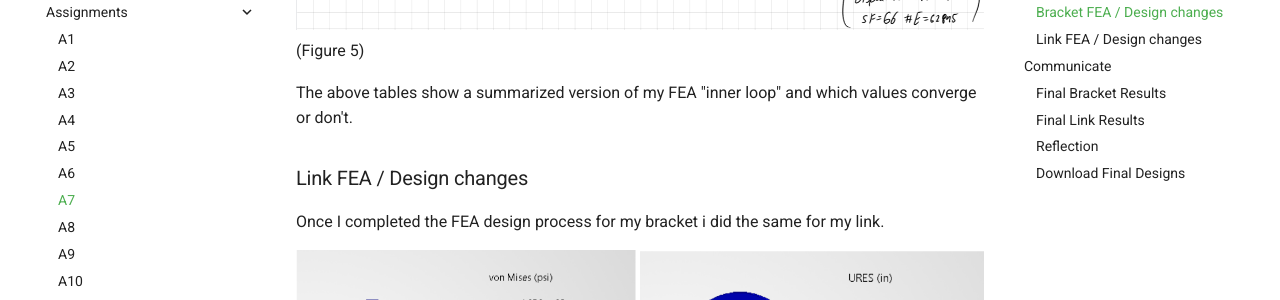
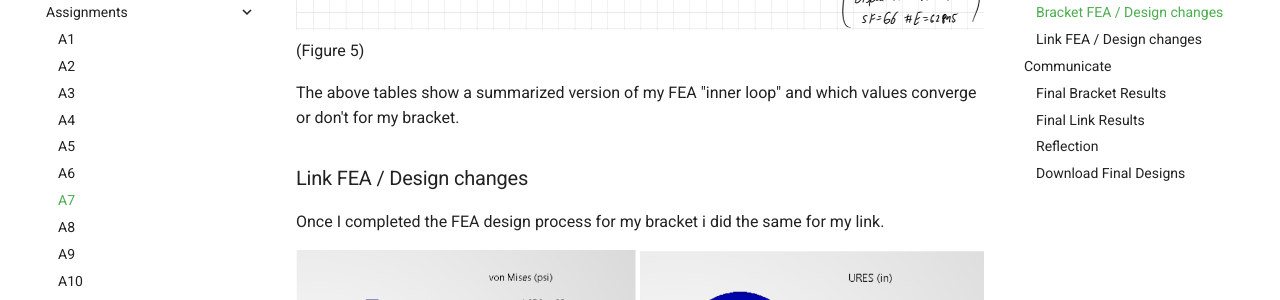
Before and after one commit to JacobShaver/design-projects-portfolio, an MkDocs documentation site: the page built from docs/assignments/A07/index.md, in a window 1280 px wide and 900 px high, scrolled down 3815 px. Shown: the part 177-477 px from the top of the window. Built offline with MkDocs 1.6.1 and Material for MkDocs 9.7.7, drawn with Linux system fonts in a browser that asks for light colours; some of the changed text lies outside the part shown.

Commit message:
Update index.md

```diff
--- a/docs/assignments/A07/index.md
+++ b/docs/assignments/A07/index.md
@@ -32,7 +32,7 @@ After the results from the second FEA, I made three major changes as seen in Fig
 ![error](b_inner_table.png)
 (Figure 5)
 
-The above tables show a summarized version of my FEA "inner loop" and which values converge or don't.
+The above tables show a summarized version of my FEA "inner loop" and which values converge or don't for my bracket.
 
 ### Link FEA / Design changes
 Once I completed the FEA design process for my bracket i did the same for my link.
@@ -55,6 +55,8 @@ After getting the results from the second FEA I made a similar change. I increas
 ![error](l_inner_table.png)
 (Figure 9)
 
+The above tables show a summarized version of my FEA "inner loop" and which values converge or don't for my link.
+
 ## Communicate
 ### Final Bracket Results
 
```
